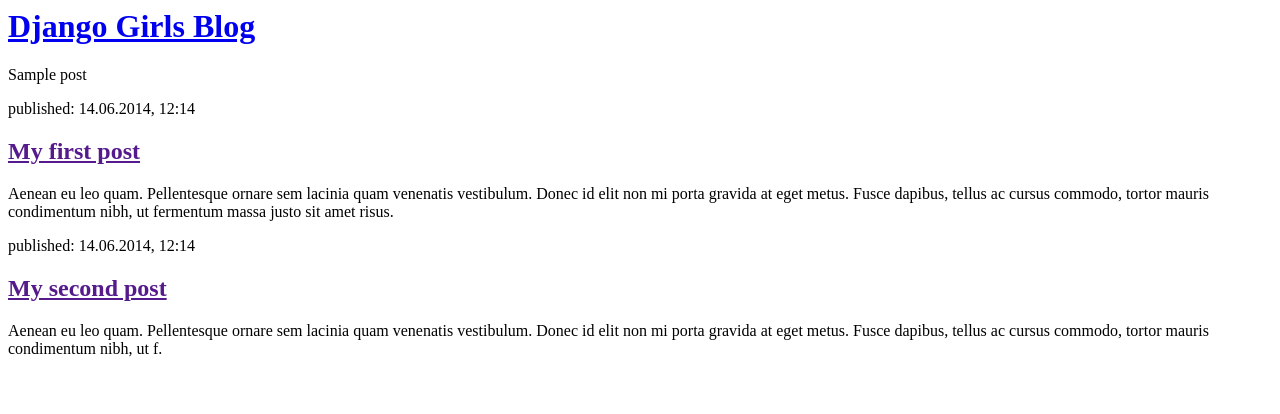
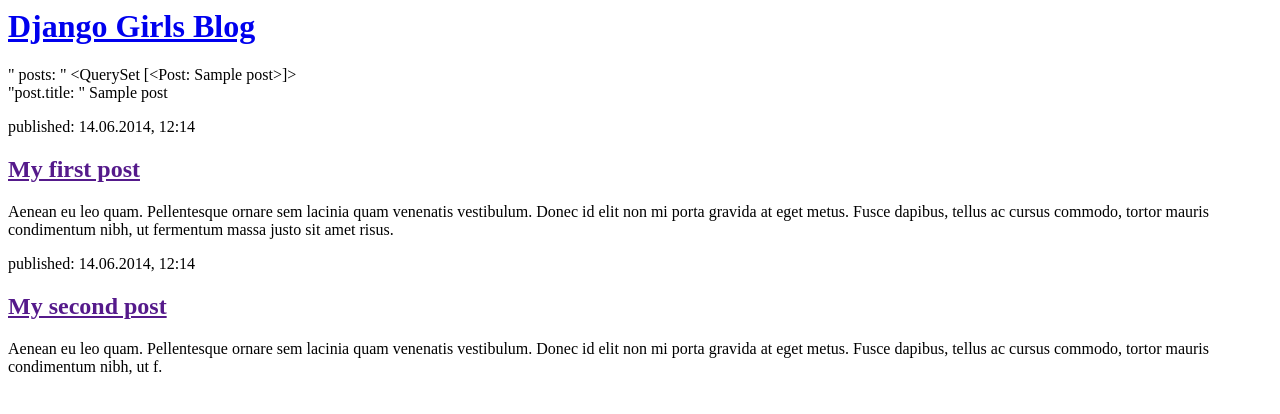
Before and after one commit to kasia7/my-first-blog, a Django app: template blog/templates/blog/post_list.html in a window 1280 px wide. Shown: the top 414 px of the page. Run offline with Django 3.2, Linux system fonts and the light colour scheme; the template is opened without the code that fills it: values that come from a table or form of the project are taken from there, others are empty; tables that the repository leaves empty hold one stand-in row (values such as "Sample post"); parts of the project's set-up code (start-up, migrations or seed data) failed here and were passed over.

Commit message:
Zmiana posts

```diff
--- a/blog/templates/blog/post_list.html
+++ b/blog/templates/blog/post_list.html
@@ -7,11 +7,13 @@
             <h1><a href="/">Django Girls Blog</a></h1>
         </div>
 
+        {%for post in posts %}
         <div>
-        	{% for post in posts %}
-   				 {{ post }}
-			{% endfor %}
- 		</div>
+   			" posts: " {{ posts }}
+   			<br>
+   			"post.title:  " {{ post.title }}
+		</div>
+		{% endfor %}
 
         <div>
             <p>published: 14.06.2014, 12:14</p>
--- a/blog/views.py
+++ b/blog/views.py
@@ -4,5 +4,5 @@ from .models import Post
 
 # Create your views here.
 def post_list(request):
-	posts = Post.objects.filter(published_date__lte=timezone.now()).order_by('published_date')
-    return render(request, 'blog/post_list.html', {'posts':posts})
+	posts = Post.objects.all()
+	return render(request, 'blog/post_list.html', {'posts': posts})
```
